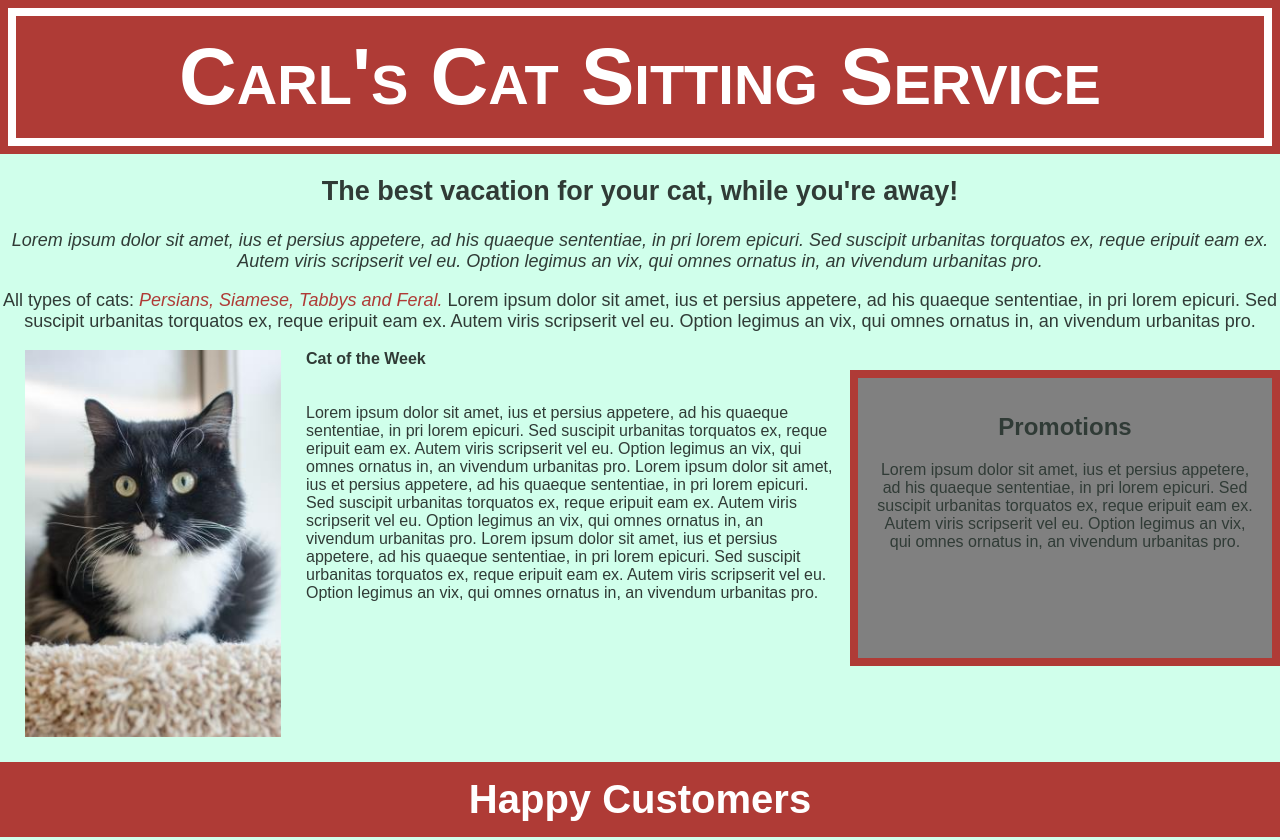
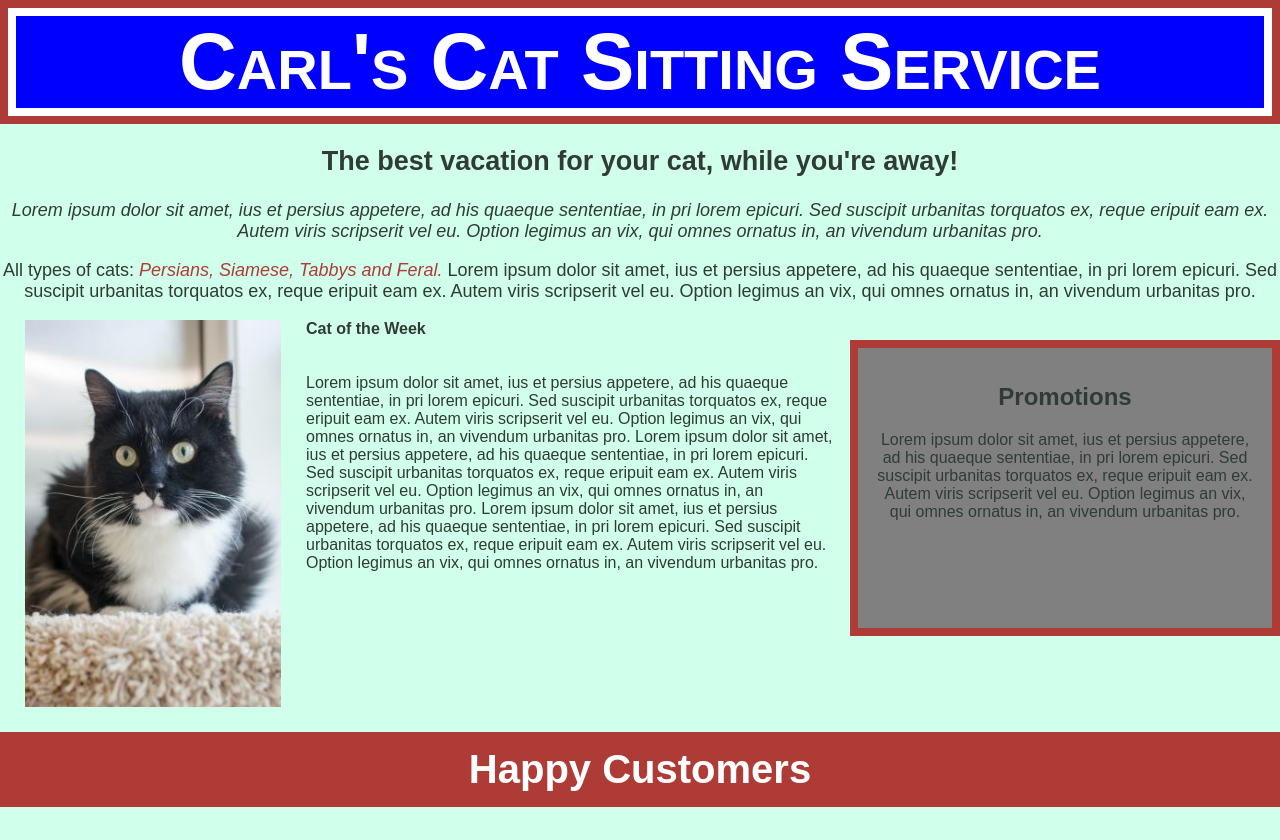
Before and after one commit to warnock/cat-sitting, a plain HTML site: page index.html in a window 1280 px wide. Shown: the top 840 px of the page. Drawn offline with Linux system fonts and the light colour scheme.

Commit message:
save styles

```diff
--- a/styles.css
+++ b/styles.css
@@ -25,8 +25,8 @@ a {
 }
 
 .headerColor {
-  background-color: #AF3B36;
-  padding: 15px;
+  background-color: blue;
+  padding: 0px;
   border: solid  8px;
   border-color: white;
 
```
